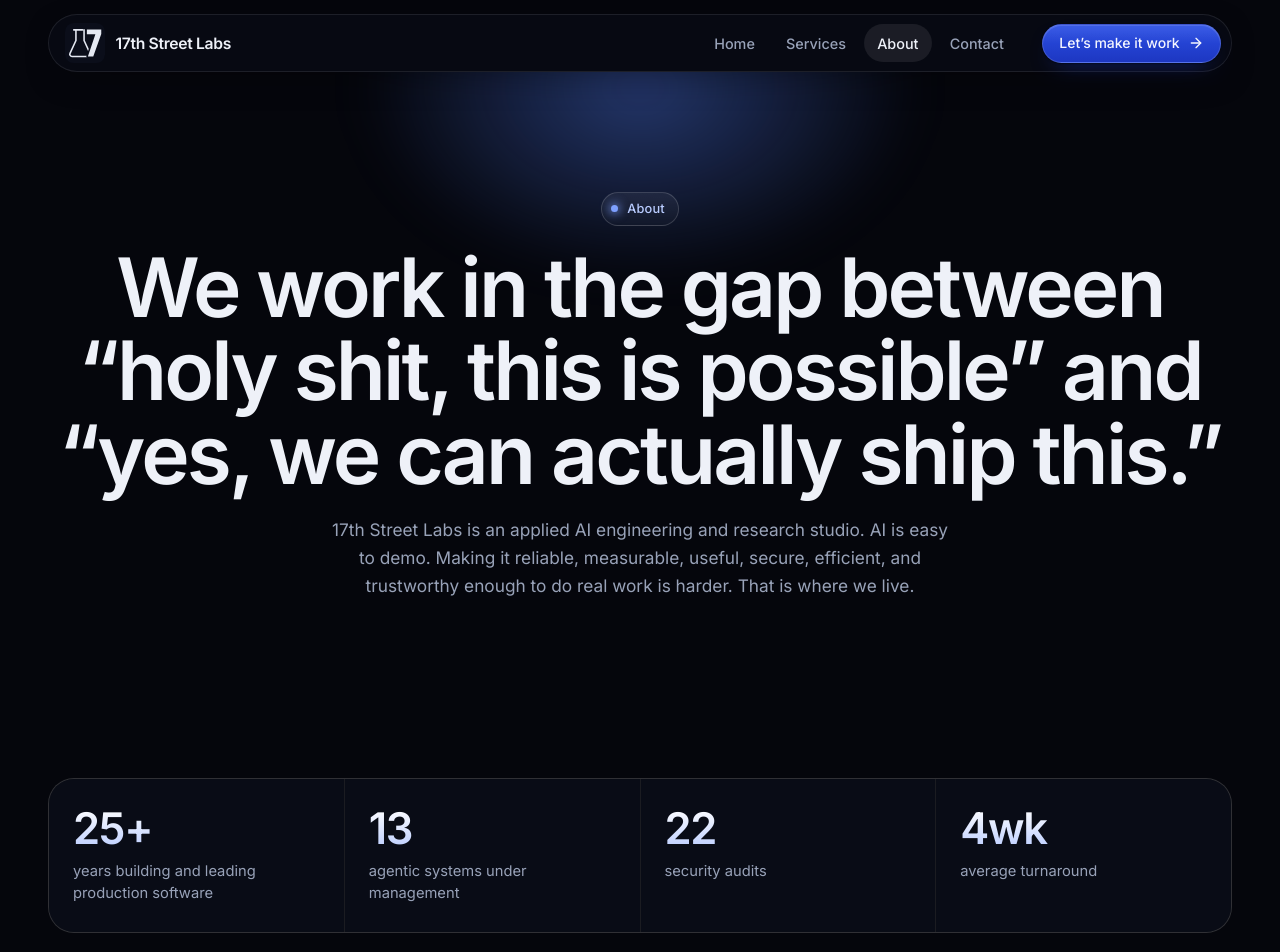
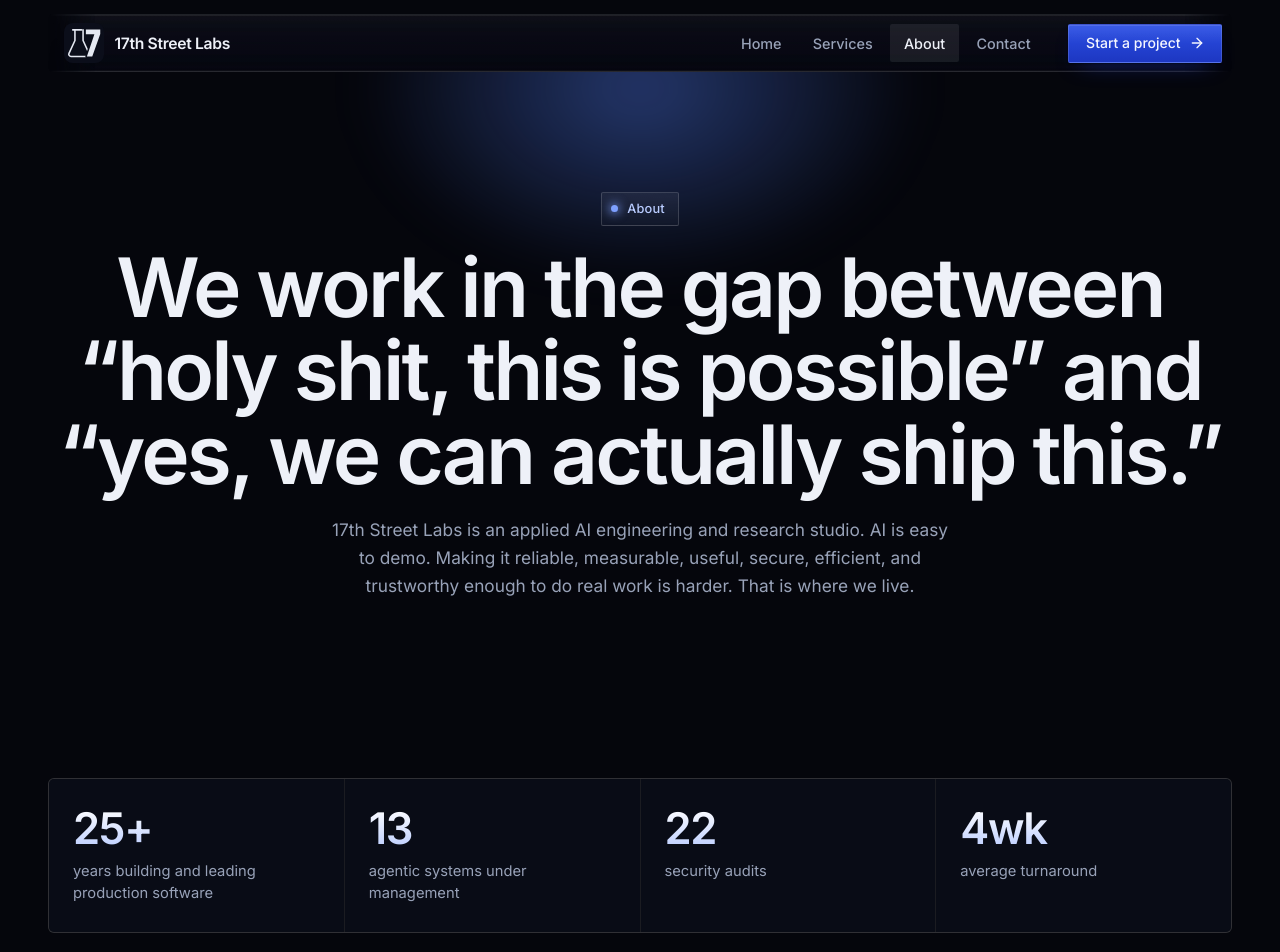
Before and after one commit to 17th-Street-Labs/17thStreetLabs.com, an Astro site: page /about in a window 1280 px wide. Shown: the top 952 px of the page. Built offline with nearby package versions, Linux system fonts and the light colour scheme; Astro itself is replaced by a stand-in of ours.

Commit message:
feat: update call-to-action phrases across multiple pages for clarity and engagement

```diff
--- a/src/layouts/Layout.astro
+++ b/src/layouts/Layout.astro
@@ -65,7 +65,7 @@
           ))}
         </nav>
         <a href="/contact/" class="button button-solid header-cta" data-contact-dialog>
-          Let’s make it work
+          Start a project
           <Icon name="ArrowRight" size={16} />
         </a>
         <button
@@ -103,7 +103,7 @@
         </nav>
         <div class="footer-contact">
           <span class="footer-col-title">Reach us</span>
-          <a href="/contact/" data-contact-dialog>Show us what’s breaking</a>
+          <a href="/contact/" data-contact-dialog>Start a project</a>
           <a href="https://exploithunter.app" target="_blank" rel="noreferrer">
             ExploitHunter, our open-source research
           </a>
@@ -123,11 +123,11 @@
         <Icon name="X" size={20} />
       </button>
       <h2 id="dialog-title" data-slot="dialog-title">
-        What hard problem are you carrying?
+        Tell us what you are building.
       </h2>
       <p id="dialog-description" data-slot="dialog-description">
-        A few honest sentences are enough: what you built, what it does on the
-        tenth run, and what that costs you. An engineer reads every message.
+        A few sentences is plenty: what the system does, where it fails, and
+        what that failure costs. An engineer reads every message.
       </p>
       <form
         data-project-brief
--- a/src/pages/about.astro
+++ b/src/pages/about.astro
@@ -149,11 +149,11 @@
   <section class="band">
     <div class="wrap">
       <div class="closing">
-        <h2 class="statement">Bring us the thing nobody trusts.</h2>
-        <p>Send the problem, not a pitch. We will tell you if we can make it work.</p>
+        <h2 class="statement">Put it in front of engineers.</h2>
+        <p>Send the system, not a brief. We will tell you what we would test first.</p>
         <div class="hero-actions">
           <a class="button button-solid" href="/contact/">
-            Talk to 17th Street Labs
+            Start a project
             <Icon name="ArrowRight" size={16} />
           </a>
         </div>
--- a/src/pages/contact.astro
+++ b/src/pages/contact.astro
@@ -5,18 +5,18 @@
 
 <Layout
   title="Contact | 17th Street Labs"
-  description="Bring 17th Street Labs the AI problem nobody knows how to solve: the agent that works 90% of the time, the eval nobody trusts, the workflow that costs a fortune."
+  description="Send 17th Street Labs the AI problem nobody knows how to solve: the agent that works 90% of the time, the eval nobody trusts, the workflow that costs a fortune."
 >
   <section class="page-hero">
     <div class="wrap">
       <p class="chip">Contact</p>
-      <h1 class="statement">Bring us the hard problem.</h1>
+      <h1 class="statement">Start a project.</h1>
       <p class="lede">
         The agent that works 90% of the time. The eval nobody trusts. The
         workflow that costs a fortune. The product that needs more than another
         chat window. The sensitive data you do not want anywhere near a
-        third-party model. We like those. Nothing here goes to a queue. It goes
-        to the engineers who would do the work.
+        third-party model. That is the work we want. Nothing here goes to a
+        queue. It goes to the engineers who would do the work.
       </p>
     </div>
   </section>
@@ -36,7 +36,7 @@
         </dl>
       </div>
       <div class="panel contact-panel">
-        <h2>Three honest sentences are enough.</h2>
+        <h2>Three sentences is plenty.</h2>
         <form
           data-project-brief
           action="/api/contact/"
@@ -57,12 +57,12 @@
             </label>
           </div>
           <label>
-            What is at stake?
+            What are you building?
             <textarea
               name="context"
               required
               rows={7}
-              placeholder="What you built, what it does on the tenth run, and what that costs you."
+              placeholder="What the system does, where it fails, and what that failure costs."
             ></textarea>
           </label>
           <button class="button button-solid" type="submit">
--- a/src/pages/index.astro
+++ b/src/pages/index.astro
@@ -44,7 +44,7 @@
       </p>
       <div class="hero-actions">
         <a href="/contact/" data-contact-dialog class="button button-solid">
-          Bring us the hard problem
+          Start a project
           <Icon name="ArrowRight" size={16} />
         </a>
         <a class="button button-line" href="/services/"><span>What we do</span></a>
@@ -440,16 +440,16 @@
   <section class="band">
     <div class="wrap">
       <div class="closing">
-        <h2 class="statement">Bring us the hard problem.</h2>
+        <h2 class="statement">Send us the hard one.</h2>
         <p>
           The agent that works 90% of the time. The eval nobody trusts. The
           workflow that costs a fortune. The product that needs more than
           another chat window. The security problem that did not exist six
-          months ago. We like those.
+          months ago. That is the work we want.
         </p>
         <div class="hero-actions">
           <a href="/contact/" data-contact-dialog class="button button-solid">
-            Show us the 10%
+            Start a project
             <Icon name="ArrowRight" size={16} />
           </a>
         </div>
--- a/src/pages/services.astro
+++ b/src/pages/services.astro
@@ -107,10 +107,10 @@
     <div class="wrap">
       <div class="closing">
         <h2 class="statement">Got a weird AI problem?</h2>
-        <p>Describe it. We will tell you honestly whether we are the right people to make it work.</p>
+        <p>Describe it in three sentences. We will tell you straight whether we are the right team for it.</p>
         <div class="hero-actions">
           <a class="button button-solid" href="/contact/">
-            Show us what is breaking
+            Start a project
             <Icon name="ArrowRight" size={16} />
           </a>
         </div>
--- a/src/styles/globals.css
+++ b/src/styles/globals.css
@@ -31,8 +31,10 @@
   --mono: "JetBrains Mono", ui-monospace, "SF Mono", Menlo, monospace;
   --gutter: clamp(1.25rem, 4vw, 3rem);
   --max: 76rem;
-  --r: 18px;
-  --r-lg: 26px;
+  /* topbar padding-top + topbar-inner height; the hero backdrop reaches up by this much */
+  --topbar-space: 4.5rem;
+  --r: 4px;
+  --r-lg: 6px;
   --shadow-blue:
     0 0 0 1px rgba(125, 160, 255, 0.35),
     0 10px 30px -10px rgba(61, 109, 255, 0.7),
@@ -59,7 +61,7 @@
   --chart-3: oklch(0.439 0 0);
   --chart-4: oklch(0.371 0 0);
   --chart-5: oklch(0.269 0 0);
-  --radius: 0.625rem;
+  --radius: 0.25rem;
   --sidebar: oklch(0.985 0 0);
   --sidebar-foreground: oklch(0.145 0 0);
   --sidebar-primary: oklch(0.205 0 0);
@@ -121,7 +123,7 @@
 :focus-visible {
   outline: 2px solid var(--blue-2);
   outline-offset: 3px;
-  border-radius: 6px;
+  border-radius: 3px;
 }
 ::selection {
   background: var(--blue);
@@ -197,7 +199,7 @@
   gap: 0.55rem;
   padding: 0.35rem 0.85rem 0.35rem 0.6rem;
   border: 1px solid var(--line-2);
-  border-radius: 999px;
+  border-radius: 2px;
   background: linear-gradient(180deg, rgba(255, 255, 255, 0.06), rgba(255, 255, 255, 0.02));
   font-size: 0.8rem;
   font-weight: 500;
@@ -262,7 +264,7 @@
   padding: 0.6rem 1rem;
   background: var(--blue);
   color: #fff;
-  border-radius: 8px;
+  border-radius: 2px;
 }
 .skip-link:focus {
   top: 1rem;
@@ -278,7 +280,7 @@
   min-height: 2.9rem;
   padding: 0.75rem 1.35rem;
   border: 1px solid transparent;
-  border-radius: 999px;
+  border-radius: 2px;
   font-weight: 500;
   font-size: 0.95rem;
   line-height: 1;
@@ -367,12 +369,52 @@
   display: flex;
   align-items: center;
   gap: 1.5rem;
+  position: relative;
+  border-radius: 4px;
+}
+/* The glass lives on a pseudo-element so the edge mask fades the panel,
+   not the brand and CTA sitting on top of it. */
+.topbar-inner::before {
+  content: "";
+  position: absolute;
+  inset: 0;
+  z-index: -1;
   border: 1px solid var(--line);
-  border-radius: 999px;
-  background: rgba(9, 12, 22, 0.72);
-  backdrop-filter: blur(18px) saturate(140%);
-  -webkit-backdrop-filter: blur(18px) saturate(140%);
-  box-shadow: 0 10px 40px -20px rgba(0, 0, 0, 0.8);
+  border-radius: inherit;
+  /* frosted glass: let the hero color through, blurred, with a faint lit top edge */
+  background: linear-gradient(
+    180deg,
+    rgba(255, 255, 255, 0.045),
+    rgba(255, 255, 255, 0.02) 40%,
+    rgba(9, 12, 22, 0.22)
+  );
+  backdrop-filter: blur(26px) saturate(180%);
+  -webkit-backdrop-filter: blur(26px) saturate(180%);
+  border-color: rgba(255, 255, 255, 0.1);
+  box-shadow:
+    inset 0 1px 0 rgba(255, 255, 255, 0.07),
+    inset 0 -1px 0 rgba(255, 255, 255, 0.03),
+    0 10px 40px -20px rgba(0, 0, 0, 0.8);
+  /* the glass dissolves at the left and right edges over a short, crisp ramp */
+  mask-image: linear-gradient(
+    90deg,
+    transparent 0,
+    #000 4%,
+    #000 96%,
+    transparent 100%
+  );
+  -webkit-mask-image: linear-gradient(
+    90deg,
+    transparent 0,
+    #000 4%,
+    #000 96%,
+    transparent 100%
+  );
+}
+@supports not ((backdrop-filter: blur(1px)) or (-webkit-backdrop-filter: blur(1px))) {
+  .topbar-inner::before {
+    background: rgba(9, 12, 22, 0.86);
+  }
 }
 .brand {
   display: inline-flex;
@@ -399,7 +441,7 @@
   font-weight: 500;
   font-size: 0.9rem;
   padding: 0.45rem 0.85rem;
-  border-radius: 999px;
+  border-radius: 2px;
   color: var(--muted);
   transition:
     color 0.15s,
@@ -424,7 +466,7 @@
   width: 2.5rem;
   height: 2.5rem;
   border: 1px solid var(--line-2);
-  border-radius: 999px;
+  border-radius: 3px;
   background: rgba(255, 255, 255, 0.04);
   place-items: center;
   cursor: pointer;
@@ -440,15 +482,17 @@
 .hero {
   position: relative;
   padding-block: clamp(5rem, 11vw, 8.5rem) clamp(3rem, 6vw, 5rem);
-  overflow: hidden;
+  /* clip sideways only, so the threads can reach up behind the sticky topbar */
+  overflow-x: clip;
+  overflow-y: visible;
   isolation: isolate;
 }
 .hero-gl {
   position: absolute;
-  inset: 0 0 auto;
+  inset: calc(-1 * var(--topbar-space)) 0 auto;
   z-index: -1;
   width: 100%;
-  height: min(100%, 60rem);
+  height: min(100% + var(--topbar-space), 60rem);
   mask-image: linear-gradient(#000 55%, transparent 95%);
   -webkit-mask-image: linear-gradient(#000 55%, transparent 95%);
   display: block;
@@ -651,7 +695,7 @@
 .console-log .tag {
   display: inline-block;
   padding: 0 0.45rem;
-  border-radius: 6px;
+  border-radius: 2px;
   font-size: 0.7rem;
   line-height: 1.5rem;
   text-align: center;
@@ -735,7 +779,7 @@
 }
 .bar {
   height: 0.4rem;
-  border-radius: 999px;
+  border-radius: 1px;
   background: rgba(255, 255, 255, 0.07);
   overflow: hidden;
 }
@@ -873,7 +917,7 @@
   place-items: center;
   width: 2.6rem;
   height: 2.6rem;
-  border-radius: 12px;
+  border-radius: 3px;
   border: 1px solid var(--line-2);
   background: linear-gradient(180deg, rgba(126, 160, 255, 0.2), rgba(126, 160, 255, 0.04));
   color: var(--blue-3);
@@ -1005,7 +1049,7 @@
 .stats > div {
   padding: 0.9rem 1rem;
   border: 1px solid var(--line);
-  border-radius: 12px;
+  border-radius: 3px;
   background: rgba(255, 255, 255, 0.025);
 }
 .stats dt {
@@ -1069,7 +1113,7 @@
   place-items: center;
   width: 2.6rem;
   height: 2.6rem;
-  border-radius: 50%;
+  border-radius: 3px;
   border: 1px solid rgba(126, 160, 255, 0.5);
   background: radial-gradient(circle at 50% 30%, rgba(126, 160, 255, 0.35), rgba(126, 160, 255, 0.05));
   box-shadow: 0 0 24px -6px rgba(126, 160, 255, 0.8);
@@ -1112,7 +1156,7 @@
   place-items: center;
   width: 3.4rem;
   height: 3.4rem;
-  border-radius: 50%;
+  border-radius: 3px;
   border: 1px solid var(--line-2);
   background:
     linear-gradient(180deg, rgba(255, 255, 255, 0.15), rgba(255, 255, 255, 0) 60%),
@@ -1125,7 +1169,6 @@
   width: 6rem;
   height: 6rem;
   overflow: hidden;
-  box-shadow: 0 0 0 4px rgba(126, 160, 255, 0.08);
 }
 .avatar-portrait img {
   display: block;
@@ -1209,7 +1252,7 @@
 }
 .accordion details {
   border: 1px solid var(--line);
-  border-radius: 14px;
+  border-radius: 4px;
   background: linear-gradient(180deg, var(--panel-2), var(--panel));
   transition: border-color 0.2s;
 }
@@ -1239,7 +1282,7 @@
   position: relative;
   width: 1.5rem;
   height: 1.5rem;
-  border-radius: 50%;
+  border-radius: 3px;
   border: 1px solid var(--line-2);
 }
 .accordion .plus::before,
@@ -1357,7 +1400,7 @@
 .contact-aside dl > div {
   padding: 1.2rem 1.35rem;
   border: 1px solid var(--line);
-  border-radius: 14px;
+  border-radius: 4px;
   background: linear-gradient(180deg, var(--panel-2), var(--panel));
 }
 .contact-aside dt {
@@ -1407,7 +1450,7 @@
   width: 100%;
   padding: 0.75rem 0.95rem;
   border: 1px solid var(--line-2);
-  border-radius: 12px;
+  border-radius: 3px;
   background: rgba(0, 0, 0, 0.35);
   color: var(--text);
   font-size: 0.97rem;
@@ -1509,7 +1552,7 @@
   width: 2.25rem;
   height: 2.25rem;
   border: 1px solid var(--line-2);
-  border-radius: 50%;
+  border-radius: 3px;
   background: rgba(255, 255, 255, 0.04);
   display: grid;
   place-items: center;
@@ -1597,7 +1640,7 @@
     top: calc(100% + 0.6rem);
     padding: 0.6rem;
     border: 1px solid var(--line-2);
-    border-radius: 20px;
+    border-radius: 6px;
     background: rgba(9, 12, 22, 0.94);
     backdrop-filter: blur(18px);
     flex-direction: column;
@@ -1627,7 +1670,7 @@
     min-height: 3.6rem;
     flex-wrap: wrap;
     padding-block: 0.5rem;
-    border-radius: 24px;
+    border-radius: 6px;
   }
   html:not([data-js]) .topbar nav {
     display: flex;
```
Also changed, not shown: tests/browser.spec.ts (+5 -5 lines), tests/rendered-html.test.mjs (+1 -1 lines).
